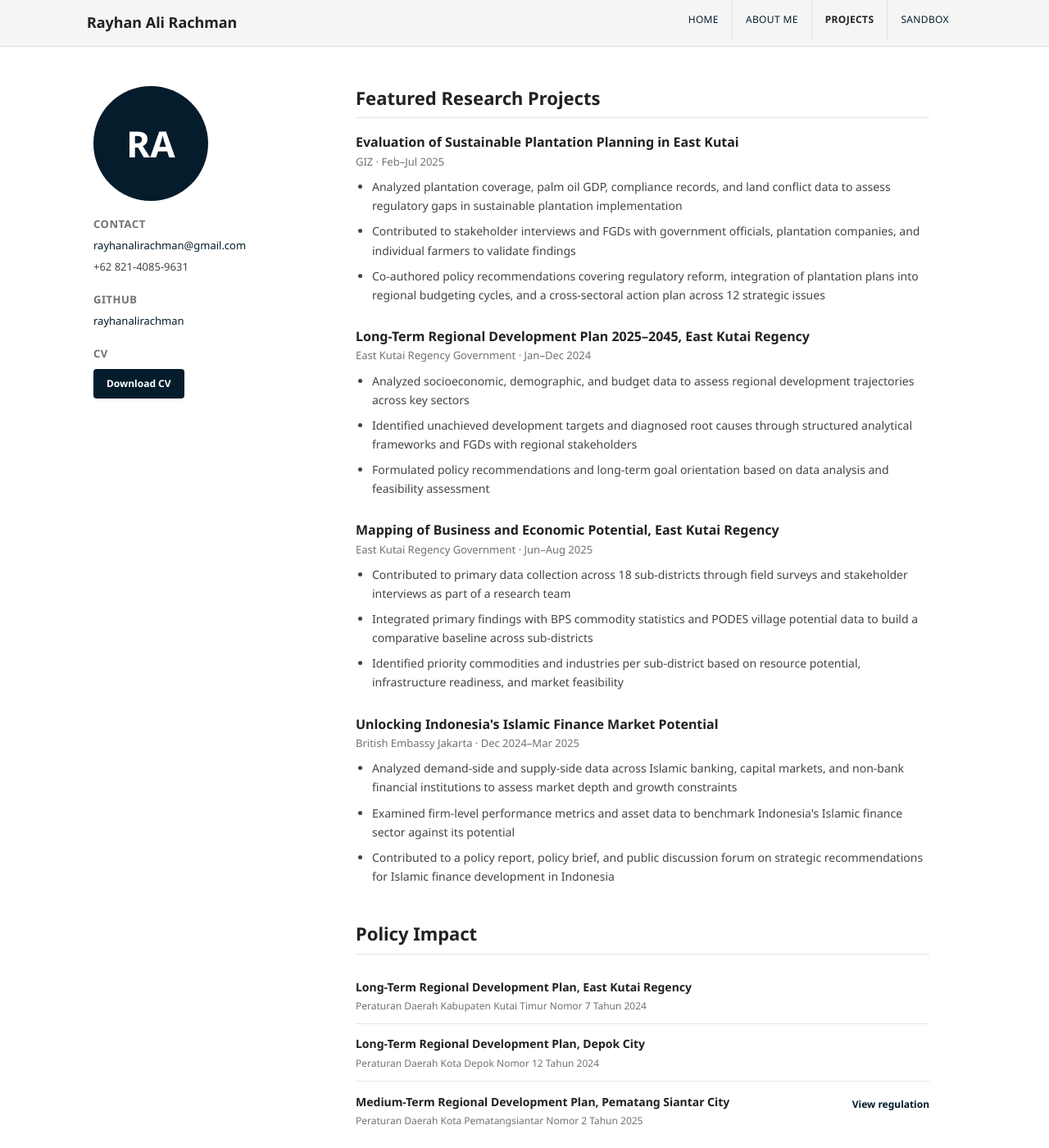
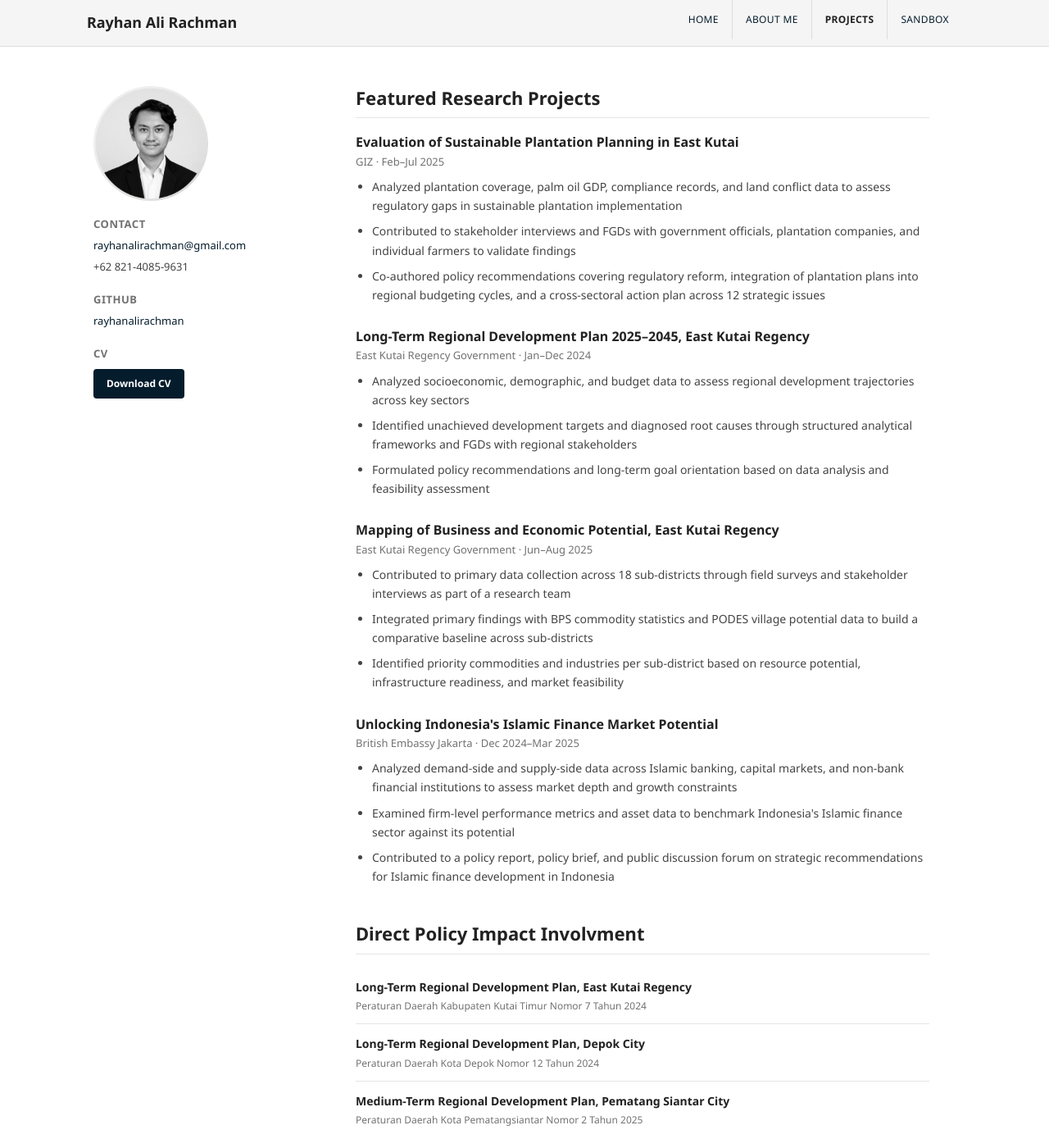
Before and after one commit to rayhanalirachman/rayhanalirachman.github.io, a Jekyll site: the page built from projects.md, in a window 1280 px wide and 1400 px high. Shown: the whole window at 82% size. Built offline with Jekyll 4.4.1, drawn with Linux system fonts in a browser that asks for light colours.

Commit message:
Use profile photo for sidebar avatar; tidy repo structure

```diff
--- a/_layouts/default.html
+++ b/_layouts/default.html
@@ -25,7 +25,7 @@
 
 <div class="wrapper">
   <aside class="sidebar">
-    <div class="avatar">RA</div>
+    <img class="avatar" src="{{ '/assets/img/photo.jpg' | relative_url }}" alt="{{ site.author }}" width="140" height="140" />
 
     <h3>Contact</h3>
     <p><a href="mailto:{{ site.email }}">{{ site.email }}</a></p>
--- a/assets/css/style.css
+++ b/assets/css/style.css
@@ -78,13 +78,8 @@ main { flex: 1 1 auto; min-width: 0; max-width: 700px; }
   width: 140px;
   height: 140px;
   border-radius: 50%;
-  background: var(--link);
-  color: #fff;
-  display: flex;
-  align-items: center;
-  justify-content: center;
-  font-size: 44px;
-  font-weight: 700;
+  object-fit: cover;
+  display: block;
   margin-bottom: 20px;
 }
 .sidebar h3 {
--- a/projects.md
+++ b/projects.md
@@ -52,7 +52,7 @@ permalink: /projects/
 
 <section markdown="1">
 
-## Policy Impact
+## Direct Policy Impact Involvment
 
 <div class="impact-row" markdown="1">
   <div>
@@ -73,7 +73,6 @@ permalink: /projects/
     <div class="impact-title">Medium-Term Regional Development Plan, Pematang Siantar City</div>
     <div class="impact-meta">Peraturan Daerah Kota Pematangsiantar Nomor 2 Tahun 2025</div>
   </div>
-  <a href="https://jdih.pematangsiantar.go.id/common/dokumen/2025LD12272.pdf" class="impact-link" target="_blank" rel="noopener">View regulation</a>
 </div>
 
 </section>
```
Also changed, not shown: assets/img/photo.jpg (added).
